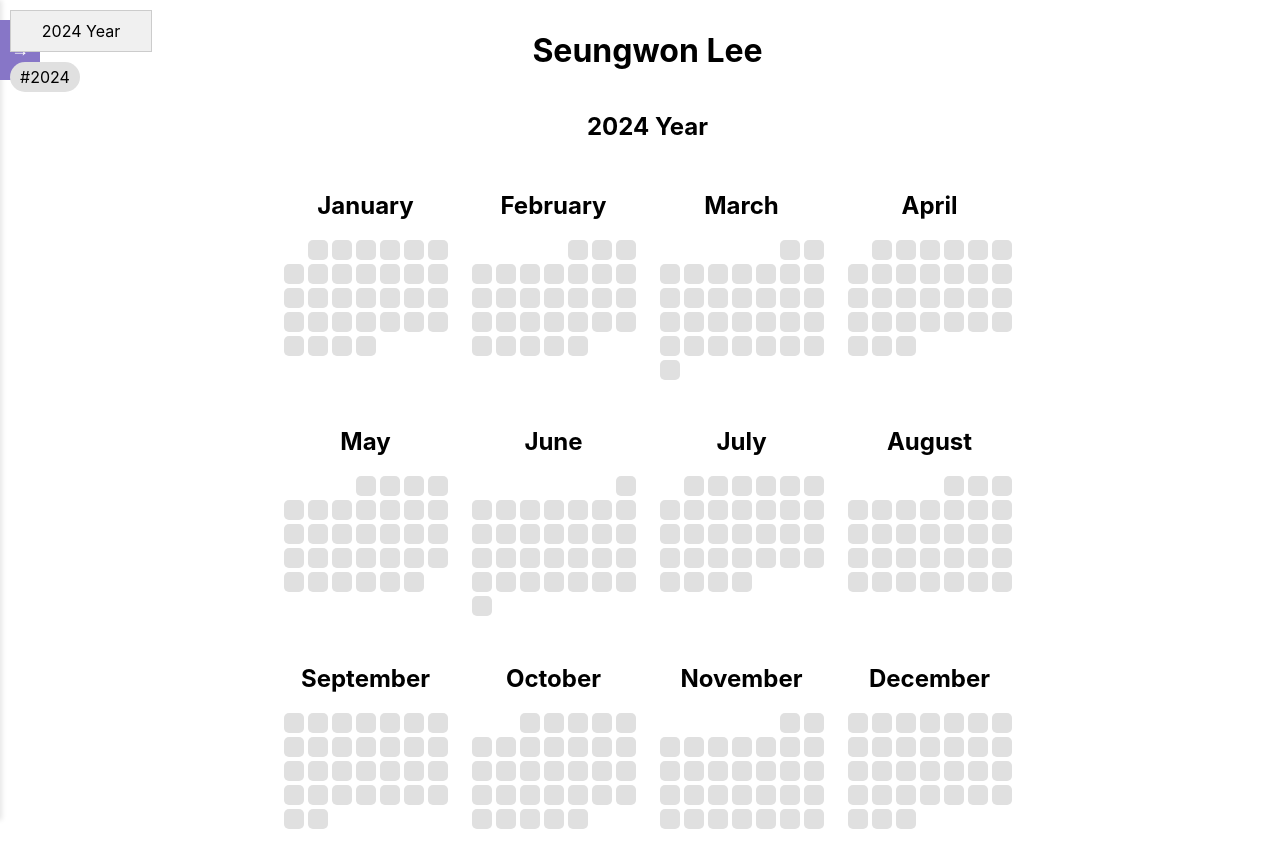
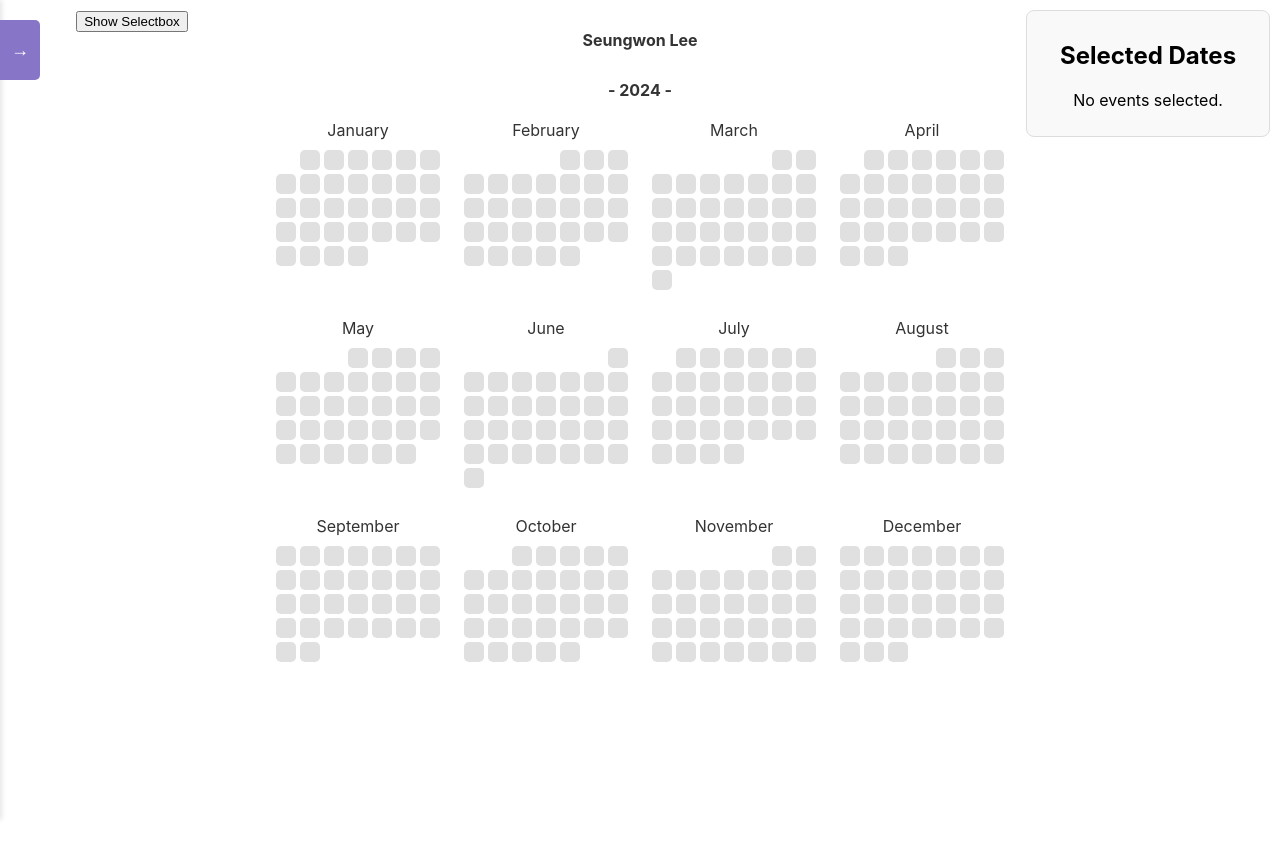
Before and after one commit to Isaac-Seungwon/eternal-light-frontend, a React (Create React App) app: page / in a window 1280 px wide. After the commit the page ends 800 px from the top, so only its background shows below. Built offline with nearby package versions, Linux system fonts and the light colour scheme; a web font is replaced by a local one.

Commit message:
feat: add event handler for adding events on date click

```diff
--- a/src/App.jsx
+++ b/src/App.jsx
@@ -1,3 +1,4 @@
+// App.jsx
 import React, { useState } from 'react';
 import Homepage from './pages/Homepage';
 import Sidebar from './components/Sidebar';
@@ -12,7 +13,7 @@ const App = () => {
 
     return (
         <div className="App">
-            <Sidebar isOpen={isSidebarOpen} toggleSidebar={toggleSidebar} /> {/* toggleSidebar 전달 */}
+            <Sidebar isOpen={isSidebarOpen} toggleSidebar={toggleSidebar} />
             <div className={`main-content ${isSidebarOpen ? 'shifted' : ''}`}>
                 <Homepage />
             </div>
--- a/src/components/Calendar.css
+++ b/src/components/Calendar.css
@@ -2,6 +2,14 @@
     display: flex;
     flex-direction: column;
     align-items: center;
+    margin: 0px 0px 20px 0px;
+}
+
+.calendar-container > span {
+    font-size: 16px;
+    font-weight: bold;
+    color: #333;
+    margin: 10px 0px 10px 0px;
 }
 
 .calendar {
@@ -15,3 +23,24 @@
     display: flex;
     justify-content: center;
 }
+
+/* 화면 너비가 1024px 이하일 때 */
+@media (max-width: 1024px) {
+    .calendar {
+        grid-template-columns: repeat(3, 1fr);
+    }
+}
+
+/* 화면 너비가 768px 이하일 때 */
+@media (max-width: 768px) {
+    .calendar {
+        grid-template-columns: repeat(2, 1fr);
+    }
+}
+
+/* 화면 너비가 480px 이하일 때 */
+@media (max-width: 480px) {
+    .calendar {
+        grid-template-columns: repeat(1, 1fr);
+    }
+}
--- a/src/components/Calendar.jsx
+++ b/src/components/Calendar.jsx
@@ -3,7 +3,7 @@ import React, { useState } from 'react';
 import Month from './Month';
 import './Calendar.css';
 
-const Calendar = ({ year }) => {
+const Calendar = ({ year, onDayClick }) => { // onDayClick prop 추가
     const [filledDates, setFilledDates] = useState({});
 
     const months = [
@@ -23,6 +23,12 @@ const Calendar = ({ year }) => {
 
     const handleToggleDate = (monthIndex, date) => {
         const monthKey = monthIndex + 1;
+
+        // 날짜가 클릭되었을 때 onDayClick 호출
+        if (onDayClick) {
+            onDayClick(year, monthKey, date); // 년, 월, 날짜 전달
+        }
+
         setFilledDates((prev) => ({
             ...prev,
             [year]: {
@@ -37,7 +43,7 @@ const Calendar = ({ year }) => {
 
     return (
         <div className="calendar-container">
-            <h2>{year} Year</h2>
+            <span>- {year} -</span>
             <div className="calendar">
                 {months.map((month, index) => (
                     <Month
--- a/src/components/Month.css
+++ b/src/components/Month.css
@@ -1,10 +1,15 @@
 .month {
-    /* border: 1px solid #ccc; */
     padding: 10px;
+    display: flex;
+    flex-direction: column;
+    align-items: center;
 }
 
-.month h2 {
-    text-align: center;
+.month span {
+    /* font-size: 1.2em; */
+    /* font-weight: bold; */
+    color: #333;
+    margin-bottom: 10px;
 }
 
 .week {
--- a/src/components/Month.jsx
+++ b/src/components/Month.jsx
@@ -22,7 +22,7 @@ const Month = ({ month, days, filledDates, onToggleDate, monthIndex, year }) =>
 
     return (
         <div className="month">
-            <h2>{month}</h2>
+            <span>{month}</span>
             <div className="month-calendar">
                 {weeks.map((week, weekIndex) => (
                     <div className="week" key={weekIndex}>
--- a/src/components/Selectbox.css
+++ b/src/components/Selectbox.css
@@ -1,6 +1,5 @@
 .select-box {
     position: relative;
-    cursor: pointer;
     width: 300px;
 }
 
@@ -8,7 +7,9 @@
     padding: 10px;
     background-color: #f0f0f0;
     border: 1px solid #ccc;
+    border-radius: 2px;
     width: 120px;
+    cursor: pointer;
 }
 
 .select-box-dropdown {
--- a/src/components/Sidebar.css
+++ b/src/components/Sidebar.css
@@ -10,6 +10,7 @@
     position: fixed;
     left: 0;
     top: 0;
+    z-index: 1000;
     box-shadow: 2px 0 5px rgba(0, 0, 0, 0.1);
     transform: translateX(-100%);
     transition: transform 0.3s ease;
@@ -44,8 +45,20 @@
     cursor: pointer;
     font-size: 18px;
     transition: background-color 0.3s ease;
+    z-index: 1001;
 }
 
 .sidebar-toggle-button:hover {
     background-color: #6a57a8;
 }
+
+.sidebar a {
+    padding: 10px;
+    text-decoration: none;
+    text-align: center;
+    width: 90%;
+}
+
+.sidebar a:hover {
+    background-color: #eaeaea;
+}
--- a/src/pages/Homepage.css
+++ b/src/pages/Homepage.css
@@ -10,6 +10,7 @@
     width: 20%;
     padding: 10px;
     /* background-color: #f0f0f0; */
+    /* border: 1px solid rgb(154, 154, 154); */
 }
 
 .section-2 {
@@ -17,14 +18,30 @@
     padding: 10px;
     display: flex;
     flex-direction: column;
-    /* overflow-y: auto; */
     height: auto;
     min-height: calc(100vh - 20px);
     min-width: 400px;
+    /* overflow-y: auto; */
 }
 
 .section-3 {
     width: 20%;
     padding: 10px;
     /* background-color: #f0f0f0; */
+    /* border: 1px solid rgb(154, 154, 154); */
 }
+
+.homepage-title {
+    font-size: 16px;
+    font-weight: bold;
+    color: #333;
+    text-align: center;
+    margin: 20px 0px 20px 0px;
+}
+
+.divider {
+    width: 100%;
+    height: 1px;
+    background-color: #ccc;
+    margin: 10px 0;
+}
--- a/src/pages/Homepage.jsx
+++ b/src/pages/Homepage.jsx
@@ -1,20 +1,24 @@
 // Homepage.jsx
 import React, { useState, useRef } from 'react';
 import Calendar from '../components/Calendar';
-import Selectbox from '../components/Selectbox';
+import Daybox from '../components/Daybox'; // Daybox import 추가
+import Modal from '../components/Modal';
+import Selectbox from '../components/Selectbox'; // Selectbox import 추가
+import EventList from '../components/EventList';
 import './Homepage.css';
 
 const Homepage = () => {
     const [years, setYears] = useState([new Date().getFullYear()]);
-    const calendarRefs = useRef({}); // 각 연도를 참조할 객체 생성
+    const [isModalOpen, setIsModalOpen] = useState(false);
+    const [events, setEvents] = useState([]);
+    const calendarRefs = useRef({});
 
     const handleYearChange = (newYear) => {
         setYears((prevYears) => {
             if (prevYears.includes(newYear)) {
                 return prevYears.filter((year) => year !== newYear);
             }
-            const updatedYears = [...prevYears, newYear].sort((a, b) => a - b);
-            return updatedYears;
+            return [...prevYears, newYear].sort((a, b) => a - b);
         });
     };
 
@@ -24,22 +28,51 @@ const Homepage = () => {
         }
     };
 
+    const toggleModal = () => setIsModalOpen(!isModalOpen);
+
+    // 날짜 클릭 시 이벤트 추가 핸들러
+    const handleDayboxClick = (date) => {
+        const newEvent = {
+            title: `Event for ${date}`,
+            description: 'Sample description',
+            details: 'Sample details',
+            date,
+            image: 'https://via.placeholder.com/150',
+        };
+        setEvents((prevEvents) => [...prevEvents, newEvent]);
+    };
+
     return (
         <div className="homepage">
             <div className="section-1">
-                <Selectbox selectedYears={years} onYearChange={handleYearChange} onScrollToYear={handleScrollToYear} />
+                <button onClick={toggleModal}>
+                    {isModalOpen ? 'Hide Selectbox' : 'Show Selectbox'}
+                </button>
             </div>
             <div className="section-2">
-                <h1>Seungwon Lee</h1>
-                {years.map((year) => (
-                    <div key={year} ref={(el) => (calendarRefs.current[year] = el)}>
-                        <Calendar year={year} />
-                    </div>
+                <span className="homepage-title">Seungwon Lee</span>
+                {years.map((year, index) => (
+                    <React.Fragment key={year}>
+                        {index > 0 && <div className="divider" />}
+                        <div ref={(el) => (calendarRefs.current[year] = el)}>
+                            <Calendar year={year} onDayClick={handleDayboxClick} />
+                        </div>
+                    </React.Fragment>
                 ))}
             </div>
             <div className="section-3">
-                {/* 여기서 3번째 섹션의 내용을 추가할 수 있습니다. */}
+                <EventList events={events} />
             </div>
+
+            {isModalOpen && (
+                <Modal onClose={toggleModal}>
+                    <Selectbox
+                        selectedYears={years}
+                        onYearChange={handleYearChange}
+                        onScrollToYear={handleScrollToYear}
+                    />
+                </Modal>
+            )}
         </div>
     );
 };
```
Also changed, not shown: src/components/Header.jsx (+8 -3 lines).
